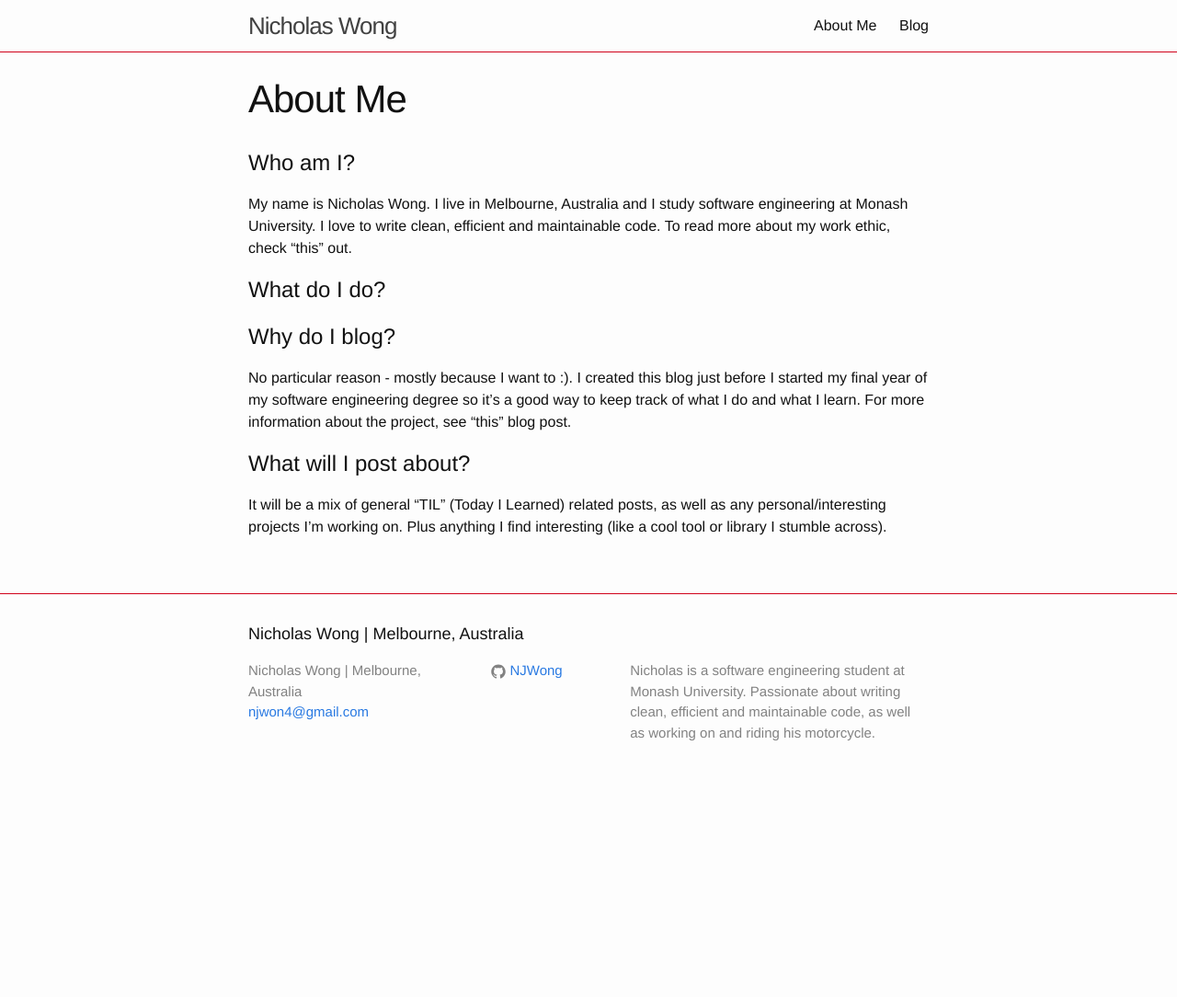
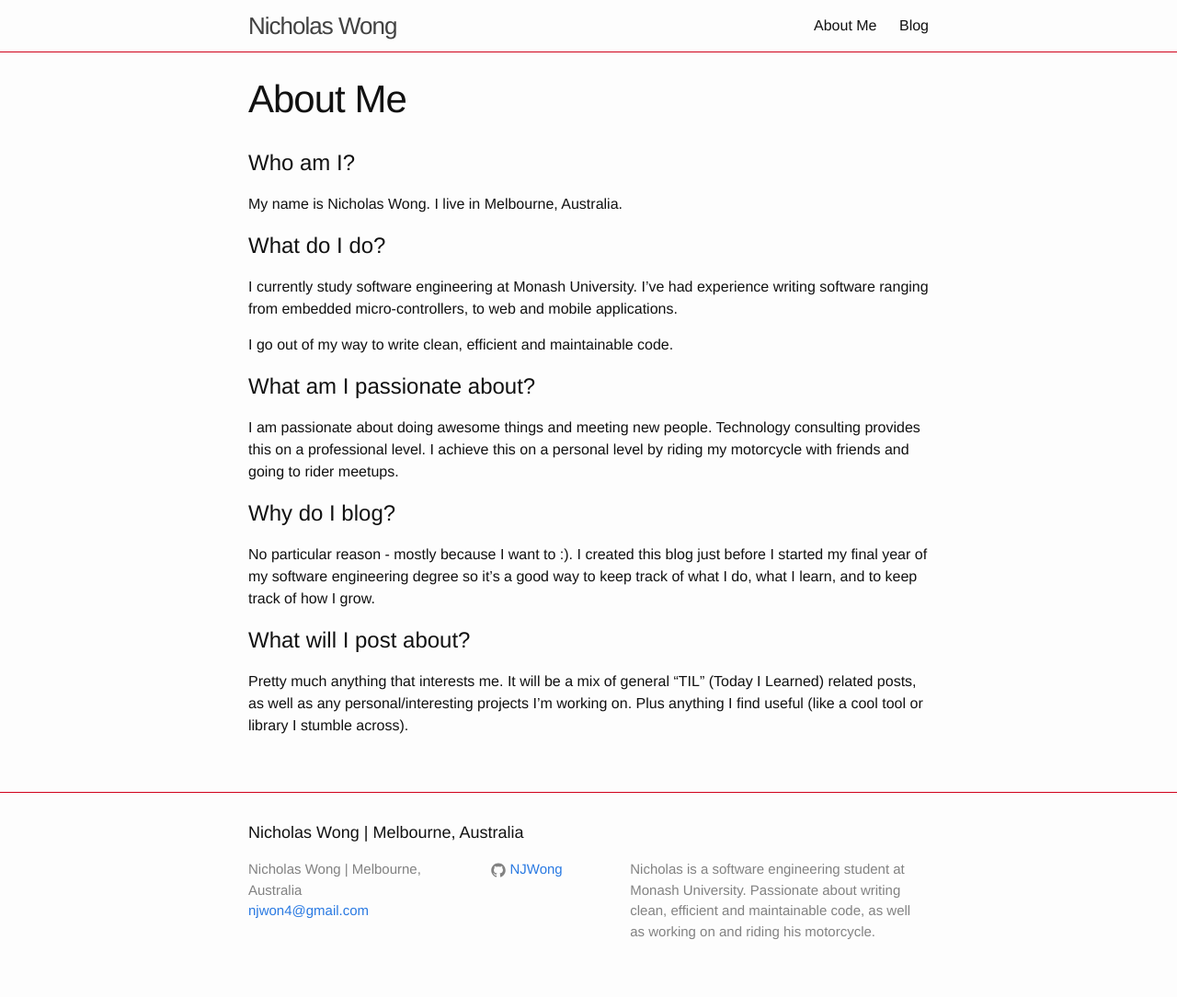
Before and after one commit to NJWong/Personal-Website, a Jekyll site: the page built from about.md, in a window 1280 px wide. Shown: the whole page at 92% size. Built offline with Jekyll 4.4.1, drawn with Linux system fonts in a browser that asks for light colours; before the commit the page ends 900 px from its top, so only the background shows below that.

Commit message:
About Me | Completed content on this page. VelocityJS | Added library to project structure.

```diff
--- a/about.md
+++ b/about.md
@@ -4,13 +4,18 @@ title: About Me
 permalink: /about/
 ---
 # Who am I?
-My name is Nicholas Wong. I live in Melbourne, Australia and I study software engineering at Monash University. I love to write clean, efficient and maintainable code. To read more about my work ethic, check "this" out.
+My name is Nicholas Wong. I live in Melbourne, Australia.
 
 # What do I do?
+I currently study software engineering at Monash University. I've had experience writing software ranging from embedded micro-controllers, to web and mobile applications.
 
+I go out of my way to write clean, efficient and maintainable code.
+
+# What am I passionate about?
+I am passionate about doing awesome things and meeting new people. Technology consulting provides this on a professional level. I achieve this on a personal level by riding my motorcycle with friends and going to rider meetups.
 
 # Why do I blog?
-No particular reason - mostly because I want to :). I created this blog just before I started my final year of my software engineering degree so it's a good way to keep track of what I do and what I learn. For more information about the project, see "this" blog post.
+No particular reason - mostly because I want to :). I created this blog just before I started my final year of my software engineering degree so it's a good way to keep track of what I do, what I learn, and to keep track of how I grow.
 
 # What will I post about?
-It will be a mix of general "TIL" (Today I Learned) related posts, as well as any personal/interesting projects I'm working on. Plus anything I find interesting (like a cool tool or library I stumble across).
+Pretty much anything that interests me. It will be a mix of general "TIL" (Today I Learned) related posts, as well as any personal/interesting projects I'm working on. Plus anything I find useful (like a cool tool or library I stumble across).
```
Also changed, not shown: assets/js/libs/velocity.min.js (added).
